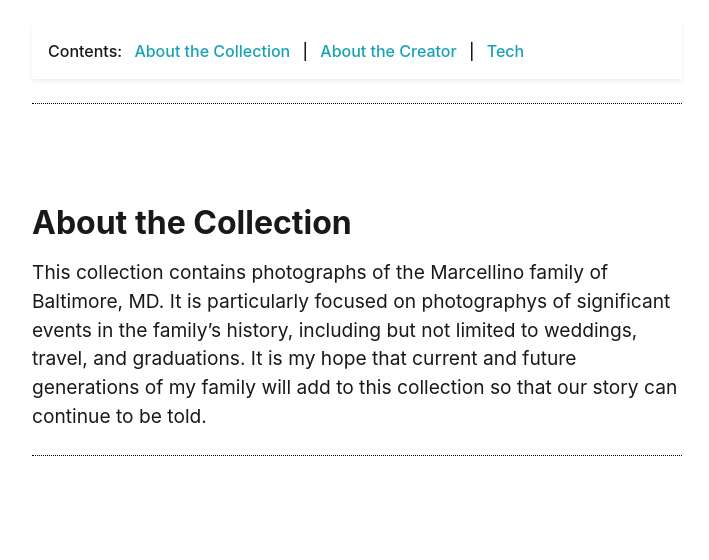
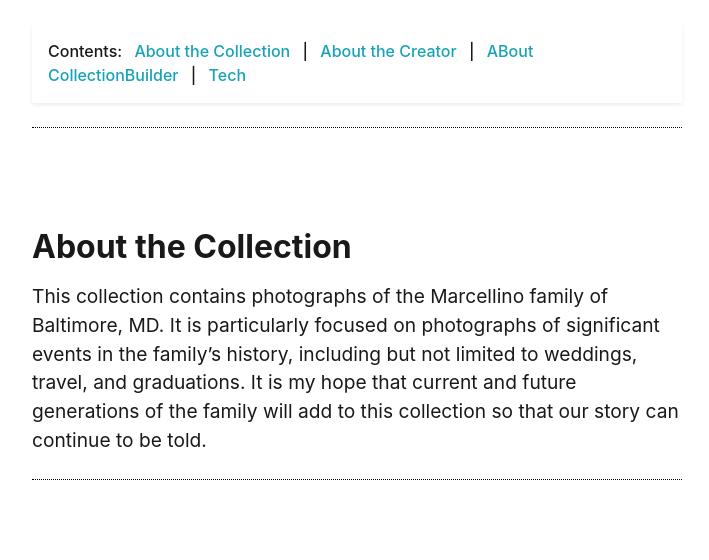
Before and after one commit to angelap13/Family-Photos, a Jekyll site: the page built from pages/about.md, in a window 1280 px wide and 1400 px high, scrolled down 458 px. Shown: the top 560 px of the window, without its empty margins (283-992 px from the left). Built offline with Jekyll 4.4.1, drawn with Linux system fonts in a browser that asks for light colours; some of the changed text lies outside the part shown.

Commit message:
Updated about page

```diff
--- a/pages/about.md
+++ b/pages/about.md
@@ -10,17 +10,19 @@ credits: true
 
 {% include feature/jumbotron.html objectid="familyphoto011" %}
 
-{% include feature/nav-menu.html sections="About the Collection;About the Creator" %}
+{% include feature/nav-menu.html sections="About the Collection;About the Creator;ABout CollectionBuilder" %}
 
 ## About the Collection
 
-This collection contains photographs of the Marcellino family of Baltimore, MD. It is particularly focused on photographys of significant events in the family's history, including but not limited to weddings, travel, and graduations. It is my hope that current and future generations of my family will add to this collection so that our story can continue to be told.
+This collection contains photographs of the Marcellino family of Baltimore, MD. It is particularly focused on photographs of significant events in the family's history, including but not limited to weddings, travel, and graduations. It is my hope that current and future generations of the family will add to this collection so that our story can continue to be told.
 
 ## About the Creator
 
 {% include feature/image.html objectid="https://scontent-iad3-1.xx.fbcdn.net/v/t39.30808-6/241212691_10224321524618817_473197128156056413_n.jpg?_nc_cat=103&ccb=1-5&_nc_sid=8bfeb9&_nc_ohc=SjE1Fj53IJ4AX9Mg3-y&_nc_ht=scontent-iad3-1.xx&oh=00_AT8w_UaYzSEyja7GOWmDjBl-mTD1XuJLTL4zkEtnjcNwew&oe=6273EE18" width="25" %}
 
 Angela is the granddaughter of Bernadette Semeniuk née Marcellino. A lifelong lover of books and stories, Angela built this collection as a way to gather the stories She is currently working toward her Masters in Library and Information Science from University of Maryland while also working in a public library. In her free time, Angela enjoys hiking, seeing Shakespeare plays, sewing stuffed animals, drawing, and reading everything she can get her hands on!
+
+## About CollectionBuilder
 
 This site is generated using [CollectionBuilder-GH](https://collectionbuilding.github.io/gh/), a project to create a free and simple digital collection using [GitHub Pages](https://pages.github.com/) from:
 
```
